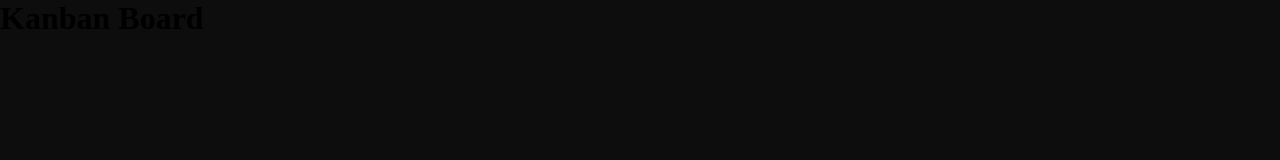
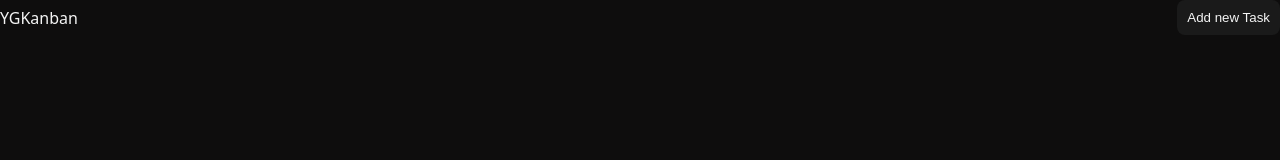
Before and after one commit to YGCodeScape/Kanban-Board, a plain HTML site: page index.html in a window 1280 px wide. Drawn offline with Linux system fonts and the light colour scheme.

Commit message:
navigation bar

```diff
--- a/index.html
+++ b/index.html
@@ -7,7 +7,15 @@
     <link rel="stylesheet" href="style.css">
 </head>
 <body>
-    <h1>Kanban Board</h1>
+    <main>
+        <nav>
+            <div class="left">YGKanban</div>
+            <div class="right"><button>Add new Task</button></div>
+        </nav>
+        <section class="board">
+
+        </section>
+    </main>
 
     <script src="script.js"></script>
 </body>
--- a/style.css
+++ b/style.css
@@ -3,8 +3,32 @@
     padding: 0;
     box-sizing: border-box;
 }
+:root {
+    --body-bg-color: rgb(14, 13, 13);
+    --primary-color: #f4f4f4;
+    --bg-btn: #1a1a1a;
+}
+
 html, body {
     width: 100%;
     height: 100%;
-    background-color: rgb(14, 13, 13);
 }
+ body {
+    color: var(--primary-color);
+    background-color: var(--body-bg-color);
+    font-family: system-ui, -apple-system, BlinkMacSystemFont, 'Segoe UI', Roboto, Oxygen, Ubuntu, Cantarell, 'Open Sans', 'Helvetica Neue', sans-serif;
+}
+nav {
+    display: flex;
+    align-items: center;
+    justify-content: space-between;
+}
+nav button {
+    background-color: var(--bg-btn);
+    border: none;
+    outline: none;
+    color: var(--primary-color);
+    padding: 10px;
+    cursor: pointer;
+    border-radius: 8px;
+}
```
